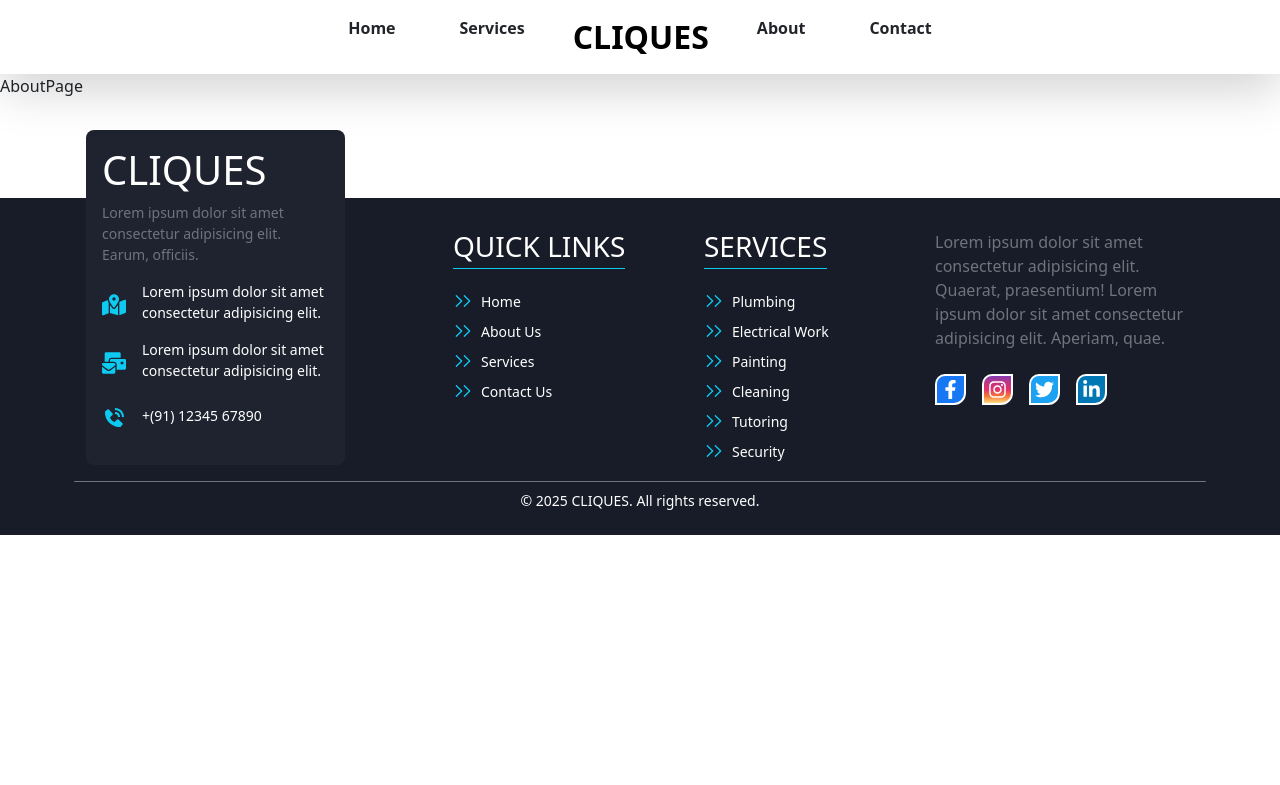
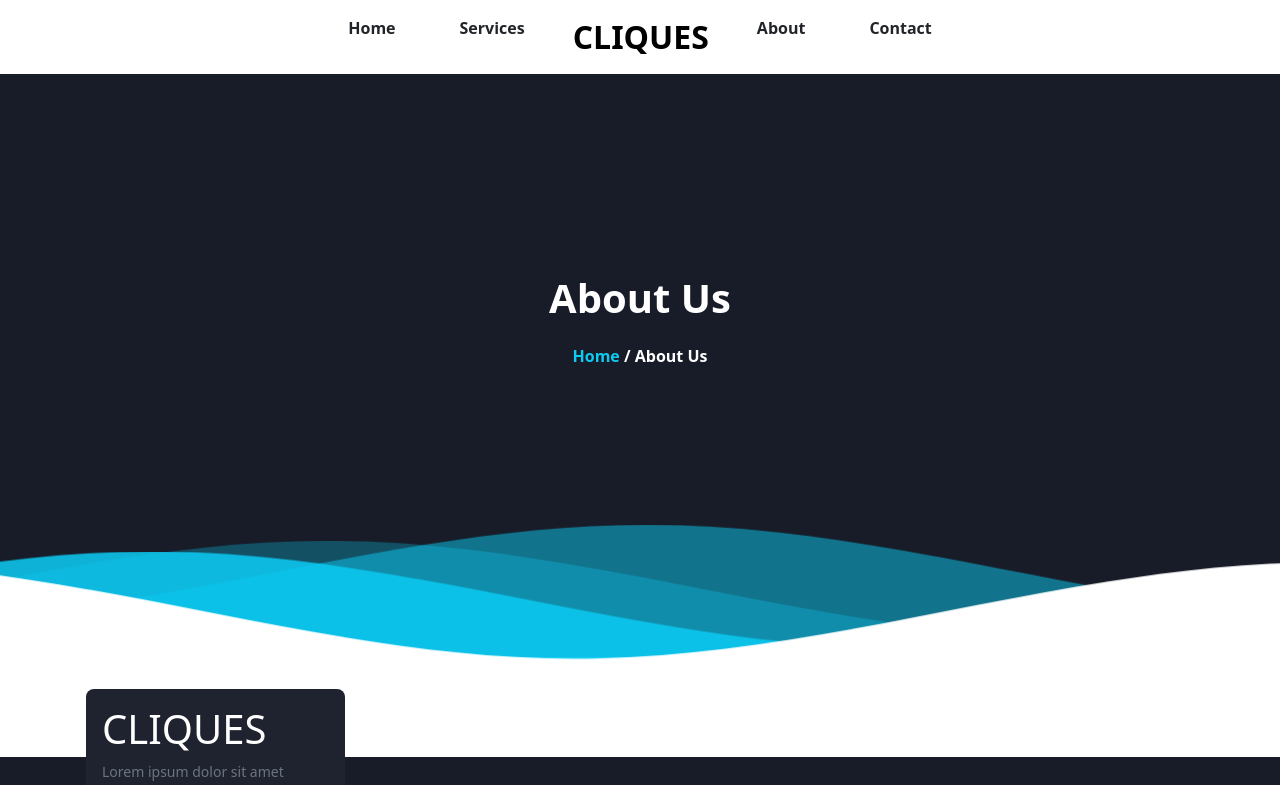
Before and after one commit to tankvaishali/cliques, a React (Vite) app: page /about in a window 1280 px wide. Shown: the top 785 px of the page. Built offline with nearby package versions, Linux system fonts and the light colour scheme.

Commit message:
create home service section

```diff
--- a/src/App.css
+++ b/src/App.css
@@ -250,3 +250,51 @@
   transform: scale(1.1) !important;
 }
 /* footer end */
+
+/* lending section start */
+.lendingSec_bg {
+  height: 55vh;
+  width: 100%;
+}
+.waves {
+  position: relative;
+  width: 100%;
+  height: 60vh;
+  margin-bottom: -7px;
+  min-height: 100px;
+  max-height: 150px;
+}
+.parallax > use {
+  animation: move-forever 9s cubic-bezier(0.55, 0.5, 0.45, 0.5) infinite;
+}
+.parallax > use:nth-child(1) {
+  animation-delay: -2s;
+  animation-duration: 7s;
+}
+.parallax > use:nth-child(2) {
+  animation-delay: -3s;
+  animation-duration: 10s;
+}
+.parallax > use:nth-child(3) {
+  animation-delay: -4s;
+  animation-duration: 13s;
+}
+.parallax > use:nth-child(4) {
+  animation-delay: -5s;
+  animation-duration: 20s;
+}
+@keyframes move-forever {
+  0% {
+    transform: translate3d(-90px, 0, 0);
+  }
+  100% {
+    transform: translate3d(85px, 0, 0);
+  }
+}
+@media (max-width: 768px) {
+  .waves {
+    height: 80px;
+    min-height: 40px;
+  }
+}
+/* lending section end */
--- a/src/Component/About/AboutPage.jsx
+++ b/src/Component/About/AboutPage.jsx
@@ -1,10 +1,41 @@
 import React from 'react'
 import "../../assets/Css/About.css";
 import HOC from '../Main/HOC';
+import { Link } from 'react-router-dom';
 
 function AboutPage() {
     return (
-        <div>AboutPage</div>
+        <>
+            <div className="lending_sec text-center text-white position-relative" style={{ background: "var(--dark)" }}>
+                <div className="lendingSec_bg m-0 p-0 d-flex justify-content-center align-items-center text-center flex-column">
+                    <h1 className="fw-bold lh-base mt-5">About Us</h1>
+                    <div className="mt-2 fw-bold"><Link to={"/"} className='text-decoration-none'><span className='infocolor'>Home</span></Link> / About Us</div>
+                </div>
+                <div>
+                    <svg
+                        className="waves"
+                        xmlns="http://www.w3.org/2000/svg"
+                        xmlnsXlink="http://www.w3.org/1999/xlink"
+                        viewBox="0 24 150 28"
+                        preserveAspectRatio="none"
+                        shapeRendering="auto"
+                    >
+                        <defs>
+                            <path
+                                id="gentle-wave"
+                                d="M-160 44c30 0 58-18 88-18s 58 18 88 18 58-18 88-18 58 18 88 18 v44h-352z"
+                            />
+                        </defs>
+                        <g className="parallax">
+                            <use xlinkHref="#gentle-wave" x="48" y="0" fill="rgba(13, 202, 240, 0.5)" />
+                            <use xlinkHref="#gentle-wave" x="48" y="3" fill="rgba(13, 202, 240, 0.3)" />
+                            <use xlinkHref="#gentle-wave" x="48" y="5" fill="rgba(13, 202, 240, 0.87)" />
+                            <use xlinkHref="#gentle-wave" x="48" y="7" fill="#fff" />
+                        </g>
+                    </svg>
+                </div>
+            </div>
+        </>
     )
 }
 
--- a/src/Component/Home/HomePage.jsx
+++ b/src/Component/Home/HomePage.jsx
@@ -6,6 +6,7 @@ import Aboutus from './Aboutus';
 import Slider from './Slider';
 import Testimonial from './Testimonial';
 import Counter from './Contact';
+import HomeServices from './HomeServices';
 
 function HomePage() {
   return (
@@ -15,6 +16,7 @@ function HomePage() {
       <Counter/>
       <WhyChoose />
       <Testimonial />
+      <HomeServices />
     </>
   );
 }
--- /dev/null
+++ b/src/Component/Home/HomeServices.jsx
@@ -0,0 +1,106 @@
+import React from 'react'
+import { FaRegSnowflake } from 'react-icons/fa'
+import { HiOutlineWrenchScrewdriver } from 'react-icons/hi2'
+import { IoHomeOutline } from 'react-icons/io5'
+import { LuWrench } from 'react-icons/lu'
+import { RiComputerLine, RiRestaurantLine } from 'react-icons/ri'
+
+function HomeServices() {
+
+    const services = [
+        {
+            title: "Home Service",
+            description: "Expert home maintenance, cleaning, and repair solutions to keep your house in perfect shape.",
+            icon: <IoHomeOutline />,
+            bgImage: "https://images.unsplash.com/photo-1600585154340-be6161a56a0c"
+        },
+        {
+            title: "Food Service",
+            description: "Delicious meals delivered to your doorstep, prepared by top chefs with fresh ingredients.",
+            icon: <RiRestaurantLine />,
+            bgImage: "https://images.unsplash.com/photo-1600891964599-f61ba0e24092"
+        },
+        {
+            title: "Electronic Service",
+            description: "Repair and maintenance for all your electronic appliances, from TVs to home theater systems.",
+            icon: <RiComputerLine />,
+            bgImage: "https://img.freepik.com/premium-photo/close-up-man-working-table_1048944-19508200.jpg?ga=GA1.1.960358020.1744003470&semt=ais_hybrid&w=740"
+        },
+        {
+            title: "Plumber Service",
+            description: "Professional plumbing solutions including leak repairs, installations, and maintenance.",
+            icon: <LuWrench />,
+            bgImage: "https://img.freepik.com/free-photo/man-fixing-kitchen-sink_53876-13430.jpg?ga=GA1.1.960358020.1744003470&semt=ais_hybrid&w=740"
+        },
+        {
+            title: "AC Repair",
+            description: "Cooling system repairs, maintenance, and installation to keep your home comfortable year-round.",
+            icon: <FaRegSnowflake />,
+            bgImage: "https://img.freepik.com/premium-photo/worker-repairing-ceiling-air-conditioning-unit_656932-2704.jpg?ga=GA1.1.960358020.1744003470&semt=ais_hybrid&w=740"
+        },
+        {
+            title: "All Kind Of Services",
+            description: "From handyman services to deep cleaning, we provide everything to meet your needs.",
+            icon: <HiOutlineWrenchScrewdriver />,
+            bgImage: "https://img.freepik.com/free-photo/close-up-person-working-call-center_23-2149288220.jpg?ga=GA1.1.960358020.1744003470&semt=ais_hybrid&w=740"
+        }
+    ];
+
+    return (
+        <>
+            <div className='container'>
+                <div className='text-center mb-4'>
+                    <div
+                        className="font_stroke"
+                        data-aos="fade-up"
+                        data-aos-duration="1500"
+                        data-aos-once="true"
+                    >
+                        Our Service
+                    </div>
+                    <div
+                        className="ftittle"
+                        data-aos="fade-down"
+                        data-aos-duration="1500"
+                        data-aos-once="true"
+                    >
+                        How We Make a Difference
+                    </div>
+                </div>
+                <div className='row'>
+                    {services.map((service, index) => (
+                        <div className='col-12 col-lg-4 col-md-6 p-3' key={index}>
+                            <div
+                                className='Service_card h-100 rounded-4 position-relative p-1 overflow-hidden'>
+                                <div
+                                    className="bg-image position-absolute"
+                                    style={{
+                                        backgroundImage: `url(${service.bgImage})`,
+                                        boxShadow: "inset 0px 0px 140px 1200px rgba(24, 28, 40, 0.82)",
+                                        top: "0", bottom: "0", right: "0", left: "0", backgroundSize: "cover",
+                                        backgroundRepeat: "no-repeat", backgroundPosition: "center", transition: "all 0.5s ease-in-out",
+                                        zIndex: "0"
+                                    }}
+                                />
+                                <div className='position-relative z-1 text-white p-5'>
+                                    <h3 className='fw-bold'>{service.title}</h3>
+                                    <p className='pera fw-medium mt-3 mb-5' style={{ wordBreak: "break-all" }}>
+                                        {service.description}
+                                    </p>
+                                </div>
+                                <div className='Service_icon_wrapper'>
+                                    {React.cloneElement(service.icon, {
+                                        className: "Service_icon infocolor fw-bold fs-1 p-3 bg-white",
+                                        style: { width: "70px", height: "70px" }
+                                    })}
+                                </div>
+                            </div>
+                        </div>
+                    ))}
+                </div>
+            </div>
+        </>
+    )
+}
+
+export default HomeServices
--- a/src/assets/Css/HomeCss.css
+++ b/src/assets/Css/HomeCss.css
@@ -166,7 +166,9 @@ button:hover .button-text {
   transform: translate(-50%, -100%);
 }
 /* Testimonial end */
-.counterbck_image{
+
+/* Counter start */
+.counterbck_image {
   background-image: url("../Images/counterimage002.jpg");
   background-position: center;
   background-repeat: no-repeat;
@@ -174,19 +176,19 @@ button:hover .button-text {
   object-fit: cover;
   box-shadow: inset 0px 0px 0px 2000px #02101eec;
 }
-.counter{
+.counter {
   font-family: var(--primaryfont--);
   border: 2px solid #02438471;
-background-color: #02101e3e ;
+  background-color: #02101e3e;
   position: relative;
   z-index: 0;
-  transition:  all 0.3s ease-in-out;
+  transition: all 0.3s ease-in-out;
 }
-.counter::after{
-  content: '';
+.counter::after {
+  content: "";
   width: 100%;
   height: 100%;
-  background-color:var(--info);
+  background-color: var(--info);
   position: absolute;
   bottom: 0%;
   left: 0;
@@ -194,21 +196,33 @@ background-color: #02101e3e ;
   z-index: -1;
   transition: all 0.3s ease-in-out;
 }
-
-.counter:hover::after{
+.counter:hover::after {
   bottom: 0%;
   height: 100%;
 }
-
-.countericon{
+.countericon {
   font-size: 80px;
 }
-.countnumber{
+.countnumber {
   font-family: none !important;
-  font-size:30px;
+  font-size: 30px;
 }
-.nextprevbtn{
-/* left: 20 !important; */
-margin: 20px !important;
+.nextprevbtn {
+  /* left: 20 !important; */
+  margin: 20px !important;
 }
-/* testimonial  */
+/* Counter end */
+
+/* HomeServices start */
+.Service_card:hover .bg-image {
+  transform: scale(1.3) !important;
+}
+.Service_icon {
+  border-radius: 20px 0px 0px 0px;
+}
+.Service_icon_wrapper {
+  position: absolute;
+  right: 0;
+  bottom: 0;
+}
+/* HomeServices end */
```
